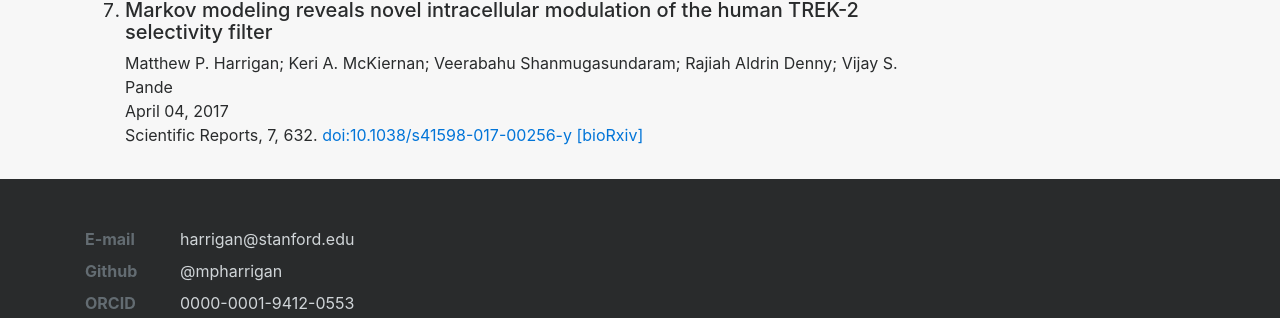
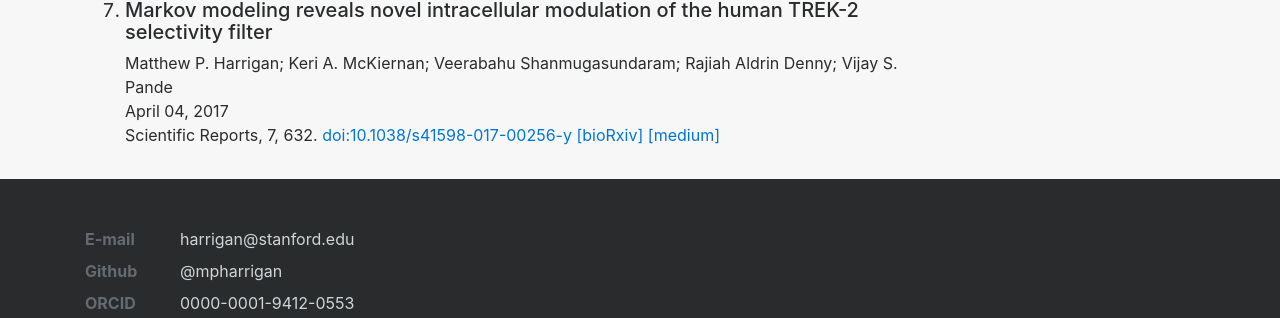
Before and after one commit to mpharrigan/mpharrigan.github.io, a Jekyll site: the page built from research/index.html, in a window 1280 px wide and 900 px high, scrolled down 1787 px. Shown: the part 489-807 px from the top of the window. Built offline with Jekyll 4.4.1, drawn with Linux system fonts in a browser that asks for light colours.

Commit message:
Show blog links in publications list

```diff
--- a/research/index.html
+++ b/research/index.html
@@ -57,6 +57,9 @@ active: research
           {% if pub.preprint %}
           <a href="{{pub.preprint.link}}">[{{pub.preprint.service}}]</a>
           {% endif %}
+          {% if pub.blog %}
+          <a href="{{pub.blog.link}}">[{{pub.blog.service}}]</a>
+          {% endif %}
           {% if pub.pdf %}
           <a href="{{pub.pdf}}">[pdf]</a>
           {% endif %}
```
